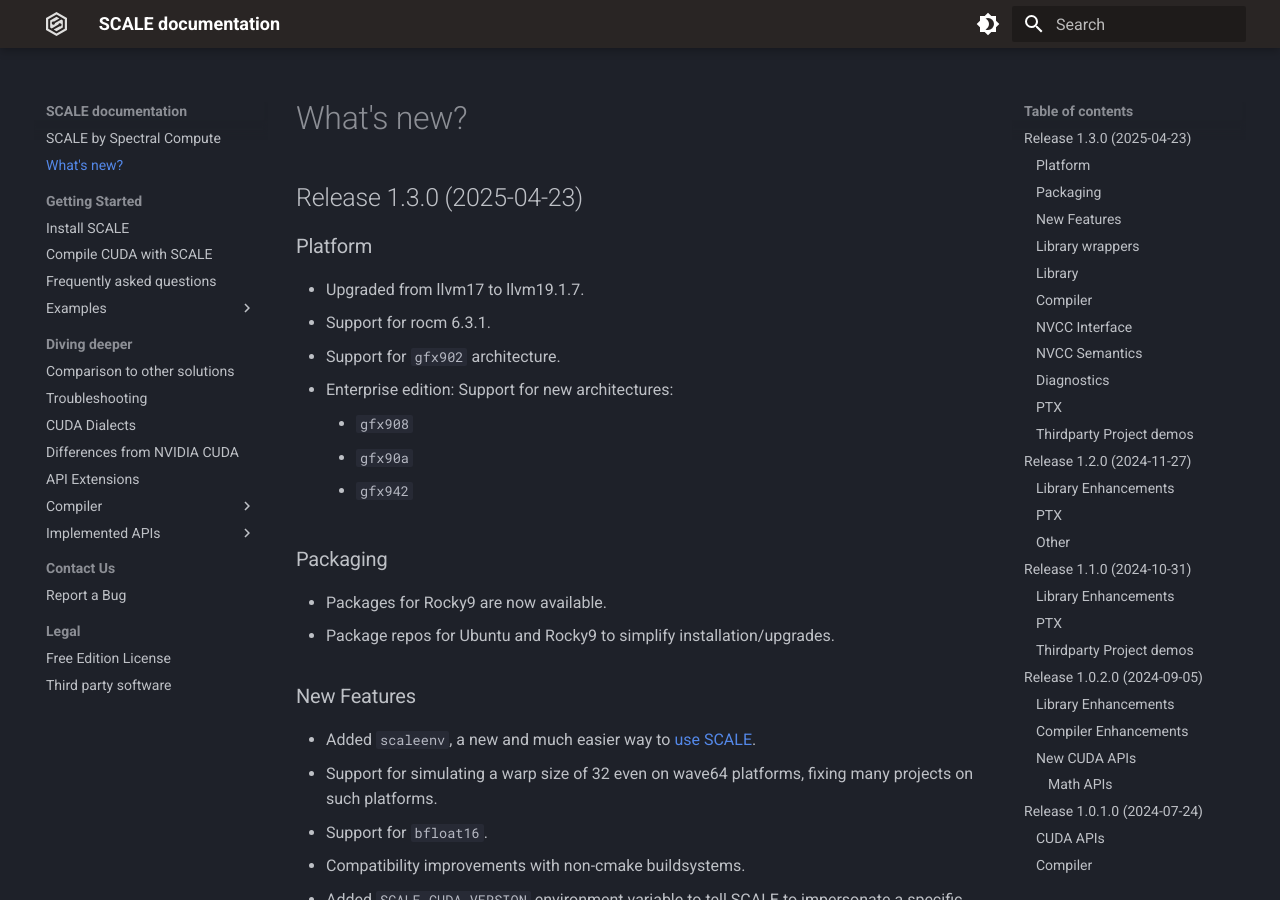
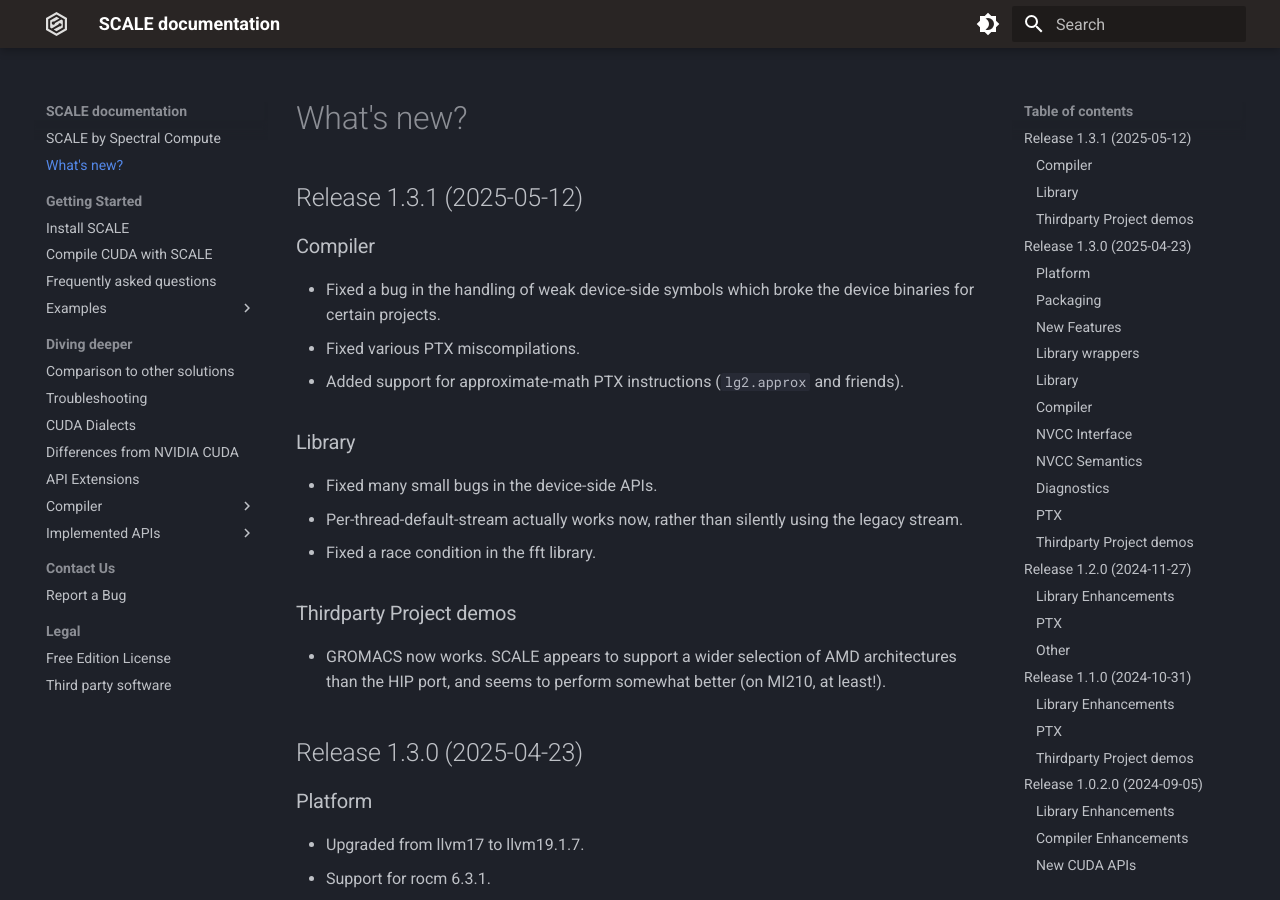
Before and after one commit to spectral-compute/scale-docs, an MkDocs documentation site: the page built from docs/manual/CHANGELOG.md, in a window 1280 px wide and 900 px high. Built offline with MkDocs 1.6.1 and Material for MkDocs 9.7.7, drawn with Linux system fonts in a browser that asks for light colours; the version menu is left out.

Commit message:
Changelog for 1.3.1

```diff
--- a/docs/manual/CHANGELOG.md
+++ b/docs/manual/CHANGELOG.md
@@ -1,4 +1,27 @@
 # What's new?
+
+## Release 1.3.1 (2025-05-12)
+
+### Compiler
+
+- Fixed a bug in the handling of weak device-side symbols which broke the
+  device binaries for certain projects.
+- Fixed various PTX miscompilations.
+- Added support for approximate-math PTX instructions (`lg2.approx` and
+  friends).
+
+### Library
+
+- Fixed many small bugs in the device-side APIs.
+- Per-thread-default-stream actually works now, rather than silently using
+  the legacy stream.
+- Fixed a race condition in the fft library.
+
+### Thirdparty Project demos
+
+- GROMACS now works. SCALE appears to support a wider selection of AMD
+  architectures than the HIP port, and seems to perform somewhat better (on
+  MI210, at least!).
 
 ## Release 1.3.0 (2025-04-23)
 
```
